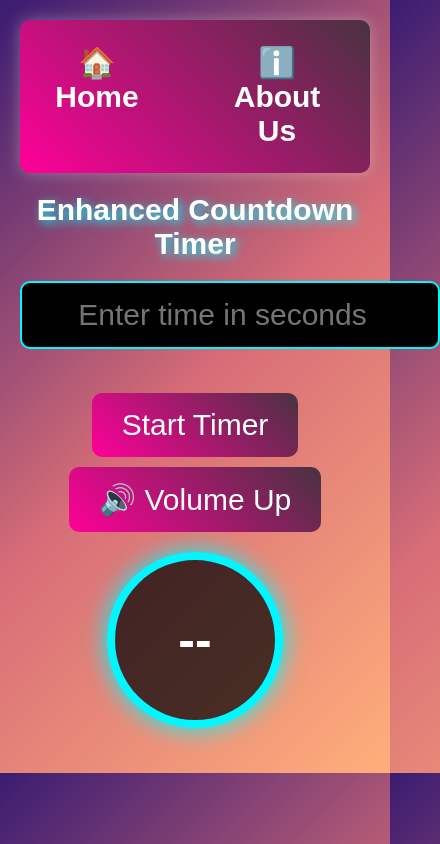
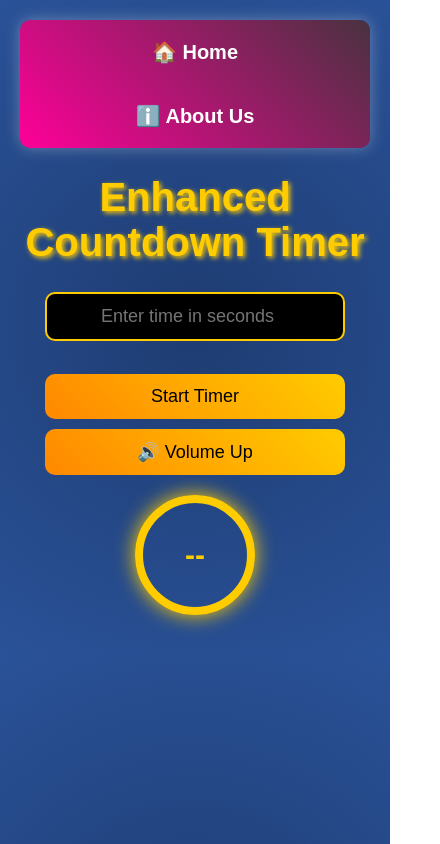
Before and after one commit to Pratish978/time, a plain HTML site: page index.html in a window 390 px wide. Shown: the whole page, 440 px wide, since content can reach past the window. Drawn offline with Linux system fonts and the light colour scheme.

Commit message:
Update index.html

```diff
--- a/index.html
+++ b/index.html
@@ -5,15 +5,17 @@
     <meta charset="UTF-8">
     <meta name="viewport" content="width=device-width, initial-scale=1.0">
     <title>Enhanced Countdown Timer</title>
+    <link rel="stylesheet" href="mystyle.css">
     <style>
         * {
-            font-size: 30px;
+            font-size: 20px;
             font-family: 'Poppins', sans-serif;
+            box-sizing: border-box;
         }
 
         body {
-            background: linear-gradient(135deg, #3a1c71, #d76d77, #ffaf7b);
-            color: white;
+            background: radial-gradient(circle, #1e3c72, #2a5298);
+            color: #ffcc00;
             text-align: center;
             margin: 0;
             padding: 20px;
@@ -25,7 +27,8 @@
             padding: 15px;
             display: flex;
             justify-content: center;
-            gap: 40px;
+            gap: 20px;
+            flex-wrap: wrap;
             border-radius: 10px;
             box-shadow: 0 0 15px rgba(255, 255, 255, 0.3);
         }
@@ -43,53 +46,92 @@
             background: rgba(255, 255, 255, 0.2);
         }
 
+        h1 {
+            text-shadow: 2px 2px 5px #ffcc00;
+            font-size: 2.5em;
+        }
+
+        /* Responsive Form */
+        form {
+            margin-top: 20px;
+            display: flex;
+            flex-direction: column;
+            align-items: center;
+        }
+
         input[type=number] {
             padding: 15px;
-            font-size: 30px;
-            border: 2px solid #00f7ff;
+            font-size: 20px;
+            border: 2px solid #ffcc00;
             background-color: black;
             color: white;
             border-radius: 10px;
             text-align: center;
+            width: 80%;
+            max-width: 300px;
         }
 
         input[type=submit],
         button {
             border: none;
-            background: linear-gradient(45deg, #ff0099, #493240);
-            color: white;
+            background: linear-gradient(45deg, #ff8800, #ffcc00);
+            color: black;
             padding: 15px 30px;
-            font-size: 30px;
+            font-size: 20px;
             cursor: pointer;
             border-radius: 10px;
             transition: 0.3s;
             margin-top: 10px;
+            width: 80%;
+            max-width: 300px;
         }
 
         input[type=submit]:hover,
         button:hover {
-            background: linear-gradient(45deg, #493240, #ff0099);
+            background: linear-gradient(45deg, #ffcc00, #ff8800);
         }
 
-        h1 {
-            text-shadow: 3px 3px 10px #00f7ff;
-        }
-
+        /* Countdown Watch */
         #watch {
-            width: 160px;
-            height: 160px;
-            border: 8px solid #00f7ff;
+            width: 150px;
+            height: 150px;
+            border: 8px solid #ffcc00;
             border-radius: 50%;
             margin: 20px auto;
             display: flex;
             align-items: center;
             justify-content: center;
-            font-size: 50px;
+            font-size: 40px;
             font-weight: bold;
-            box-shadow: 0 0 25px #00f7ff;
-            background: rgba(0, 0, 0, 0.7);
+            box-shadow: 0 0 20px #ffcc00;
+        }
+
+        /* Responsive Design */
+        @media (max-width: 768px) {
+            h1 {
+                font-size: 2em;
+            }
+
+            .nav {
+                flex-direction: column;
+                text-align: center;
+                padding: 10px;
+            }
+
+            input[type=number], input[type=submit], button {
+                width: 90%;
+                font-size: 18px;
+                padding: 12px;
+            }
+
+            #watch {
+                width: 120px;
+                height: 120px;
+                font-size: 30px;
+            }
         }
     </style>
+    <link rel="icon" href="timer.png">
 </head>
 
 <body>
@@ -102,7 +144,7 @@
     <h1>Enhanced Countdown Timer</h1>
     <form onsubmit="startCountdown(event)">
         <input type="number" id="time" placeholder="Enter time in seconds" min="1" required />
-        <br><br>
+        <br>
         <input type="submit" value="Start Timer">
     </form>
     <button onclick="increaseVolume()">🔊 Volume Up</button>
```
